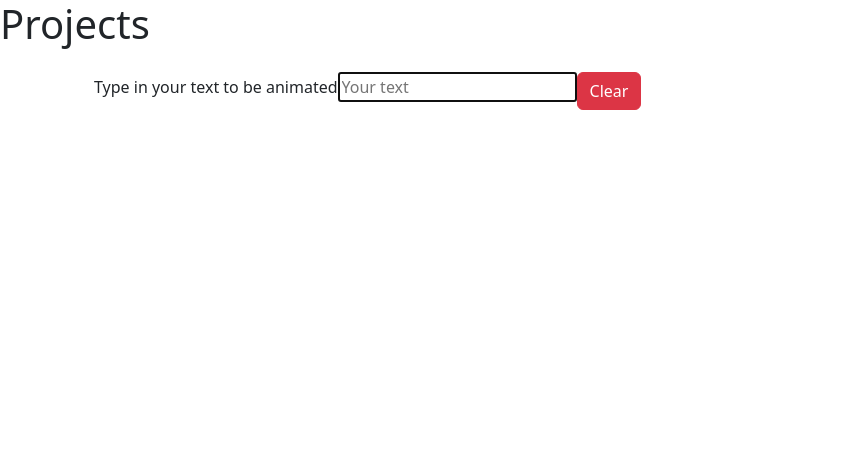
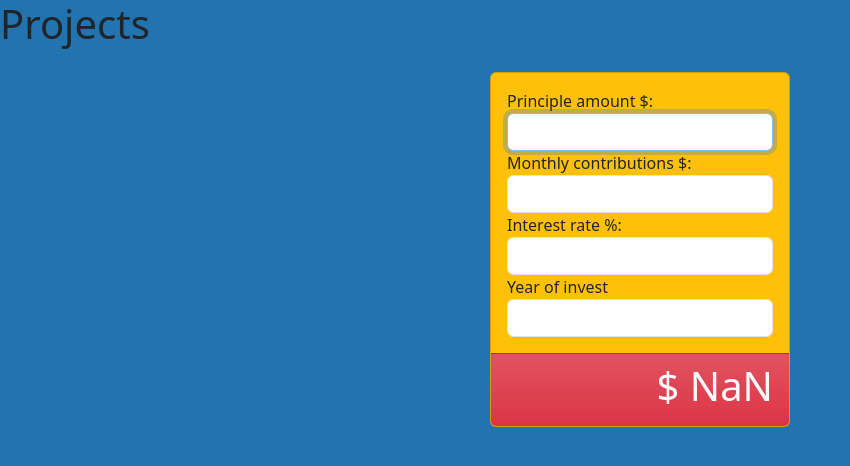
Before and after one commit to fastop/React-30PP, a React (Create React App) app: page / in a window 1280 px wide. Shown: the top 466 px of the page, without its empty margins (0-850 px from the left). Built offline with nearby package versions, Linux system fonts and the light colour scheme.

Commit message:
Compound Calc Added

```diff
--- /dev/null
+++ b/src/19-compound-interest-rate/CompoundInteresRateApp.jsx
@@ -0,0 +1,76 @@
+import React, {useRef, useEffect, useState} from 'react'
+import FormGroup from "../components/FormGroup";
+import CompoundInteresRateCalc from './CompoundInteresRateCalc';
+
+export default function CompoundInteresRateApp() {
+
+    let inputPrinciple = useRef(null); //For the focus
+
+    useEffect(()=>{
+        inputPrinciple.current.focus();
+    },[]);
+
+    const [compound, setCompound] = useState({
+            principleAmount:0,
+            monthlyContribution:0,
+            interestRate: 0,
+            years:0
+    });
+
+
+    document.body.style.background="#2174af";
+
+  return (
+    <div className="container">
+        <div className='card card-primary bg-warning shadow-md text-dark m-auto mt-4'
+             style={{ maxWidth:300}}>
+
+            <div className='card-body'>
+                <FormGroup
+                    labelText={"Principle amount $:"}
+                    inputType={"Number:"}
+                    values={compound.principleAmount}
+                    onChange={(e)=>setCompound({...compound, principleAmount: e.target.value})}
+                    className={"form-control"}
+                    reference={inputPrinciple}
+                />
+
+                <FormGroup
+                    labelText={"Monthly contributions $:"}
+                    inputType={"Number:"}
+                    values={compound.monthlyContribution}
+                    onChange={(e)=>setCompound({...compound, monthlyContribution: e.target.value})}
+                    className={"form-control"}
+                />
+
+                <FormGroup
+                    labelText={"Interest rate %:"}
+                    inputType={"Number:"}
+                    values={compound.interestRate}
+                    onChange={(e)=>setCompound({...compound, interestRate: e.target.value})}
+                    className={"form-control"}
+                />
+
+
+                <FormGroup
+                    labelText={"Year of invest"}
+                    inputType={"Number:"}
+                    values={compound.years}
+                    onChange={(e)=>setCompound({...compound, years: e.target.value})}
+                    className={"form-control"}
+                />
+
+            </div>
+            <div className='card-footer text-right fs-lg bg-danger bg-gradient text-light'>
+              <CompoundInteresRateCalc
+                        principleAmount={compound.principleAmount}
+                        monthlyContribution={compound.monthlyContribution}
+                        interestRate={compound.interestRate}
+                        years={compound.years}/>
+
+            </div>
+
+        </div>
+    </div>
+  )
+}
--- /dev/null
+++ b/src/19-compound-interest-rate/CompoundInteresRateCalc.jsx
@@ -0,0 +1,24 @@
+import React from 'react'
+
+export default function CompoundInteresRateCalc({
+                principleAmount,
+                interestRate,
+                years,
+                monthlyContribution })
+  {
+    // A = P(1 + r/n)^nt
+
+    const A = {
+            P: principleAmount,
+            r: interestRate / 100,
+            n: 12,
+            t: years,
+            PMT: monthlyContribution
+    };
+
+  return (<h1> $  { A.PMT === null?
+                        (A.P * Math.pow(1+A.r /A.n, A.n* A.t)).toFixed(2):
+                        (A.P * Math.pow(1+A.r /A.n, A.n* A.t) +
+                         A.PMT * (A.P * Math.pow(1+A.r /A.n, A.n* A.t) -1 )/(A.r /A.n)).toFixed(2)
+                    } </h1>);
+}
--- a/src/App.js
+++ b/src/App.js
@@ -18,8 +18,9 @@ import './App.css';
 // import FilterContact from './14-filter-contacts-app/FiltercontactsApp.jsx';
 // import Register from './15-ref-form-valid/RegForm.jsx';
 // import NotesApp from './16-notes-app/NotesApp.jsx';
-//   import ResponsiveNav from './17-resposive-nav/ResponsiveNav.jsx'; //#FAILED
-  import TextAnimationApp from './18-text-animation/TextAnimationApp.jsx';
+// import ResponsiveNav from './17-resposive-nav/ResponsiveNav.jsx'; //#FAILED
+// import TextAnimationApp from './18-text-animation/TextAnimationApp.jsx';
+   import CompoundInteresRateApp from './19-compound-interest-rate/CompoundInteresRateApp';
 
 
 
@@ -49,7 +50,10 @@ function App() {
       {/* <Register/> */}
       {/* <NotesApp /> */}
       {/* <ResponsiveNav/ > */}
-      <TextAnimationApp />
+      {/* <TextAnimationApp /> */}
+
+      <CompoundInteresRateApp />
+
 
     </div>
   );
```
Also changed, not shown: src/App.css.
